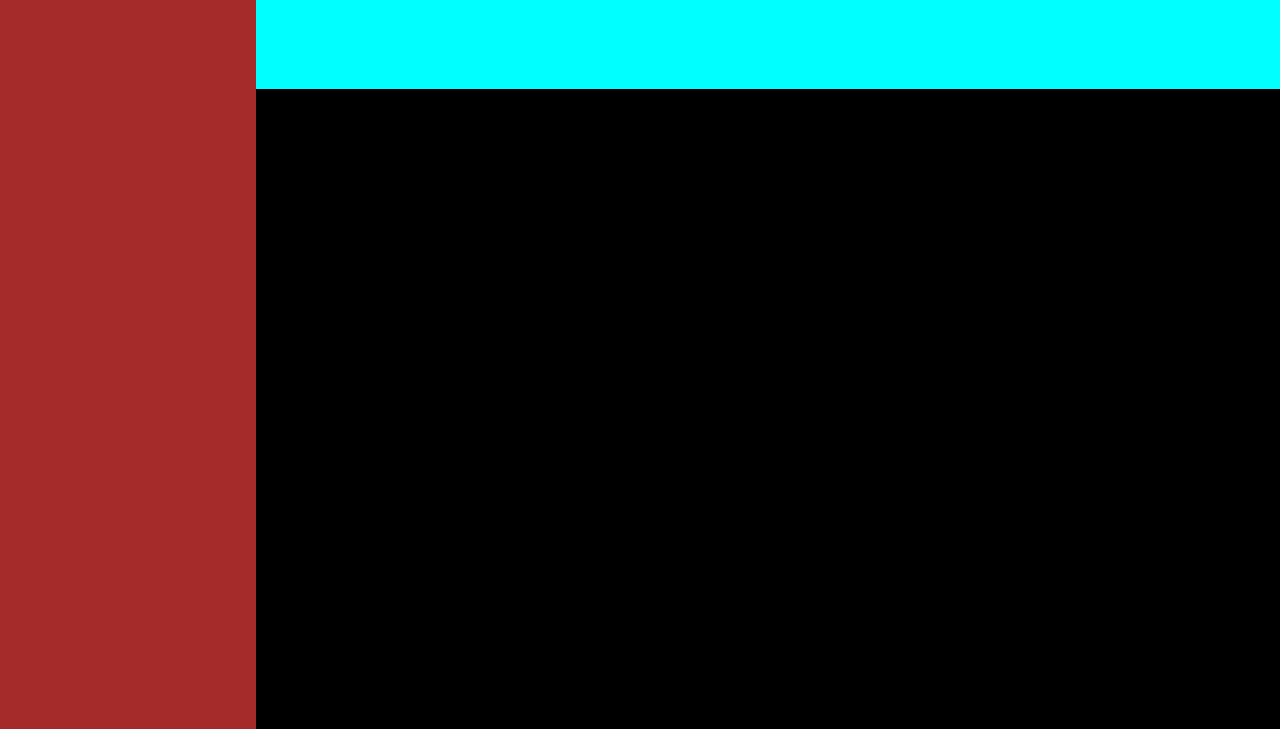
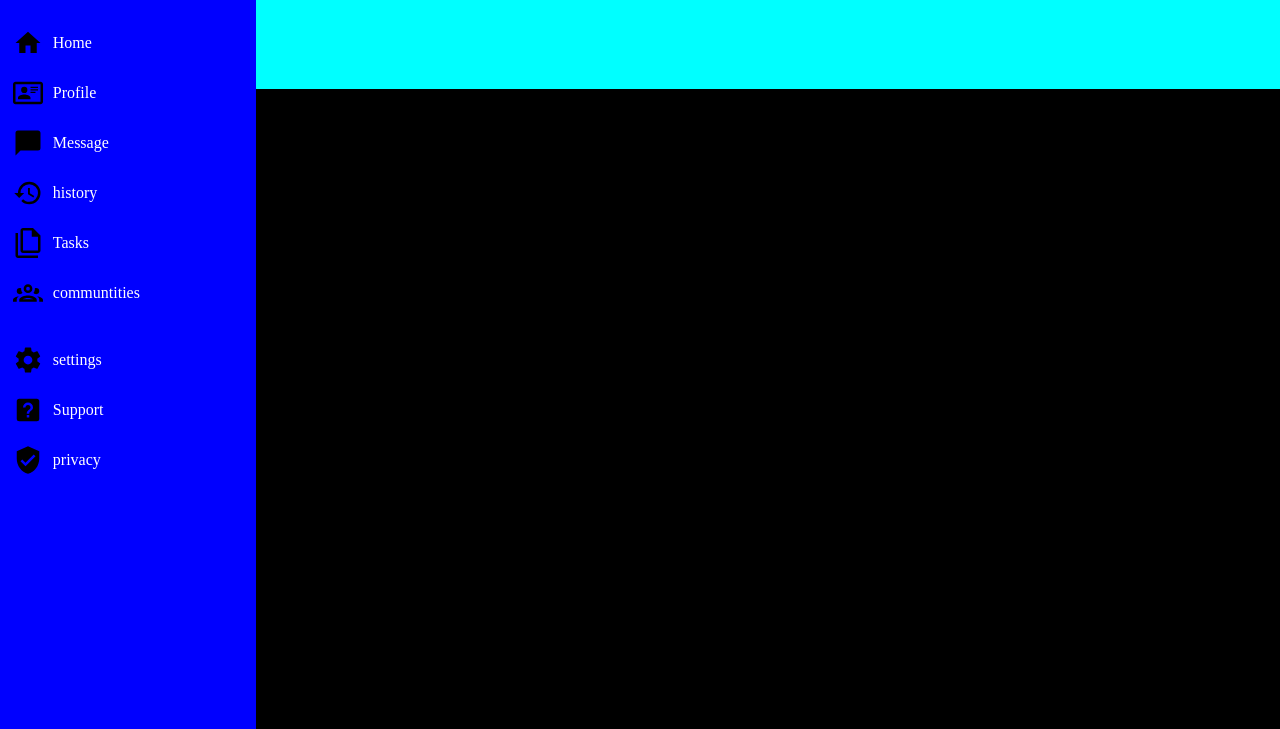
Before and after one commit to GOLD496/dashboard, a plain HTML site: page index.html in a window 1280 px wide. Shown: the part 71-800 px from the top of the page. Drawn offline with Linux system fonts and the light colour scheme.

Commit message:
sidebar changes

```diff
--- a/index.html
+++ b/index.html
@@ -13,17 +13,44 @@
             <h1>Dashboard</h1>
         </div>
         <div>
-            <div class="dashboard-buttons"></div>
-            <div class="dashboard-buttons"></div>
-            <div class="dashboard-buttons"></div>
-            <div class="dashboard-buttons"></div>
-            <div class="dashboard-buttons"></div>
-            <div class="dashboard-buttons"></div>
+            <div class="dashboard-buttons">
+                <img src="icons/home.svg" alt="home-icon">
+                <p>Home</p>
+            </div>
+            <div class="dashboard-buttons">
+                <img src="icons/profile.svg" alt="profile-icon">
+                <p>Profile</p>
+            </div>
+            <div class="dashboard-buttons">
+                <img src="icons/message.svg" alt="message-icon">
+                <p>Message</p>
+            </div>
+            <div class="dashboard-buttons">
+                <img src="icons/history.svg" alt="history-icon">
+                <p>history</p>
+            </div>
+            <div class="dashboard-buttons">
+                <img src="icons/task.svg" alt="task-icon">
+                <p> Tasks</p>
+            </div>
+            <div class="dashboard-buttons">
+                <img src="icons/communtities.svg" alt="communtities-icon">
+                <p>communtities</p>
+            </div>
         </div>
         <div>
-            <div class="dashboard-buttons"></div>
-            <div class="dashboard-buttons"></div>
-            <div class="dashboard-buttons"></div>
+            <div class="dashboard-buttons">
+                <img src="icons/settings.svg" alt="settings-icon">
+                <p>settings</p>
+            </div>
+            <div class="dashboard-buttons">
+                <img src="icons/support.svg" alt="support-icon">
+                <p>Support</p>
+            </div>
+            <div class="dashboard-buttons">
+                <img src="icons/privacy.svg" alt="privacy-icon">
+                <p>privacy</p>
+            </div>
         </div>
     </div>
     <nav></nav>
--- a/style.css
+++ b/style.css
@@ -10,14 +10,24 @@ body{
 #sidebar{
     grid-row:1/span 5;
     grid-column:1/2;
-    background-color: brown;
+    background-color: blue;
     padding-left: 5%;
     padding-top:5%;
 }
-.main-icon{
+#sidebar > div{
+    margin-bottom: 15%;
+}
+.main-icon,.dashboard-buttons{
     display: flex;
     gap:10px;
     align-items: center;
+    margin-bottom: 20px;
+    color: white;
+}
+.dashboard-buttons > img{
+    width: 30px;
+    height: 30px;
+    color: white;
 }
 nav{
     grid-row:1/2;
```
